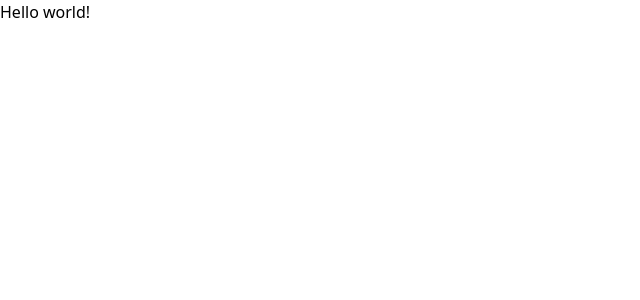
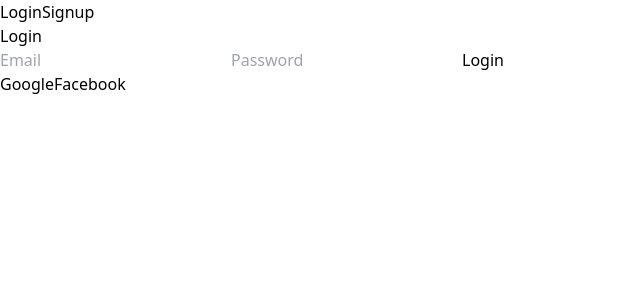
Before and after one commit to AlolaSunday12/solacely_frontend, a React (Vite) app: page / in a window 1280 px wide. Shown: the top 300 px of the page, without its empty margins (0-640 px from the left). Built offline with nearby package versions, Linux system fonts and the light colour scheme; no server answers.

Commit message:
App details

```diff
--- a/src/App.jsx
+++ b/src/App.jsx
@@ -1,7 +1,42 @@
-export default function App() {
+import React from 'react';
+import { BrowserRouter, Routes, Route, Link } from 'react-router-dom';
+import Login from './pages/Login';
+import Signup from './pages/Signup';
+import Profile from './pages/Profile';
+import Navbar from './components/Navbar';
+import axios from 'axios';
+import api from './api';
+import { useEffect, useState } from 'react';
+import { UserContext } from './context/userContext';
+
+function App() {
+  const [user, setUser] = useState(null);
+
+  useEffect(() => {
+    const fetchProfile = async () => {
+      try {
+        const res = await api.get('/profile');
+        setUser(res.data.user);
+      } catch (err) {
+        setUser(null);
+      }
+    };
+
+    fetchProfile();
+  }, []);
+
   return (
-    <h1 className="text-3xl font-bold underline">
-      Hello world!
-    </h1>
-  )
+    <UserContext.Provider value={{user, setUser}}>
+    <BrowserRouter>
+      <Navbar />
+      <Routes>
+        <Route path="/" element={<Login />} />
+        <Route path="/signup" element={<Signup />} />
+        <Route path="/profile" element={<Profile />} />
+      </Routes>
+    </BrowserRouter>
+    </UserContext.Provider>
+  );
 }
+
+export default App;
```
